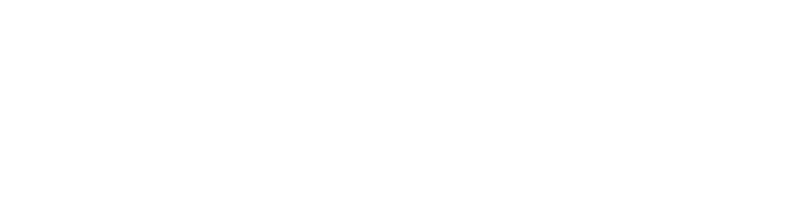
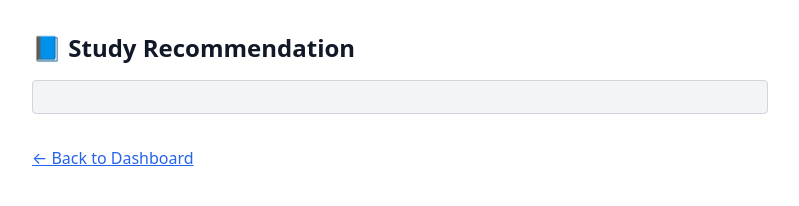
Before and after one commit to Aqazde/LearningManagementSystem, a website: page public/recommendations.html in a window 1280 px wide. Shown: the whole page, without its empty margins (240-1039 px from the left). Drawn offline with nearby package versions, Linux system fonts and the light colour scheme.

Commit message:
feat: add recommendation page

```diff
--- a/public/recommendations.html
+++ b/public/recommendations.html
@@ -1,10 +1,24 @@
 <!DOCTYPE html>
 <html lang="en">
 <head>
-    <meta charset="UTF-8">
-    <title>Title</title>
+  <meta charset="UTF-8" />
+  <meta name="viewport" content="width=device-width, initial-scale=1.0"/>
+  <title>Study Recommendations</title>
+  <link href="https://cdn.jsdelivr.net/npm/tailwindcss@2.2.19/dist/tailwind.min.css" rel="stylesheet">
 </head>
-<body>
+<body class="bg-white text-gray-900 font-sans">
+  <div class="max-w-3xl mx-auto px-4 py-8">
+    <h1 class="text-2xl font-bold mb-4">📘 Study Recommendation</h1>
 
+    <div id="loading" class="text-blue-600 mb-4"></div>
+    <div id="recommendationMessage" class="text-red-600 mb-4"></div>
+    <div id="recommendationResult" class="bg-gray-100 p-4 rounded border border-gray-300"></div>
+
+    <div class="mt-8">
+      <a href="student-dashboard.html" class="text-blue-600 underline hover:text-blue-800">← Back to Dashboard</a>
+    </div>
+  </div>
+
+  <script src="scripts/recommendations.js"></script>
 </body>
 </html>
```
